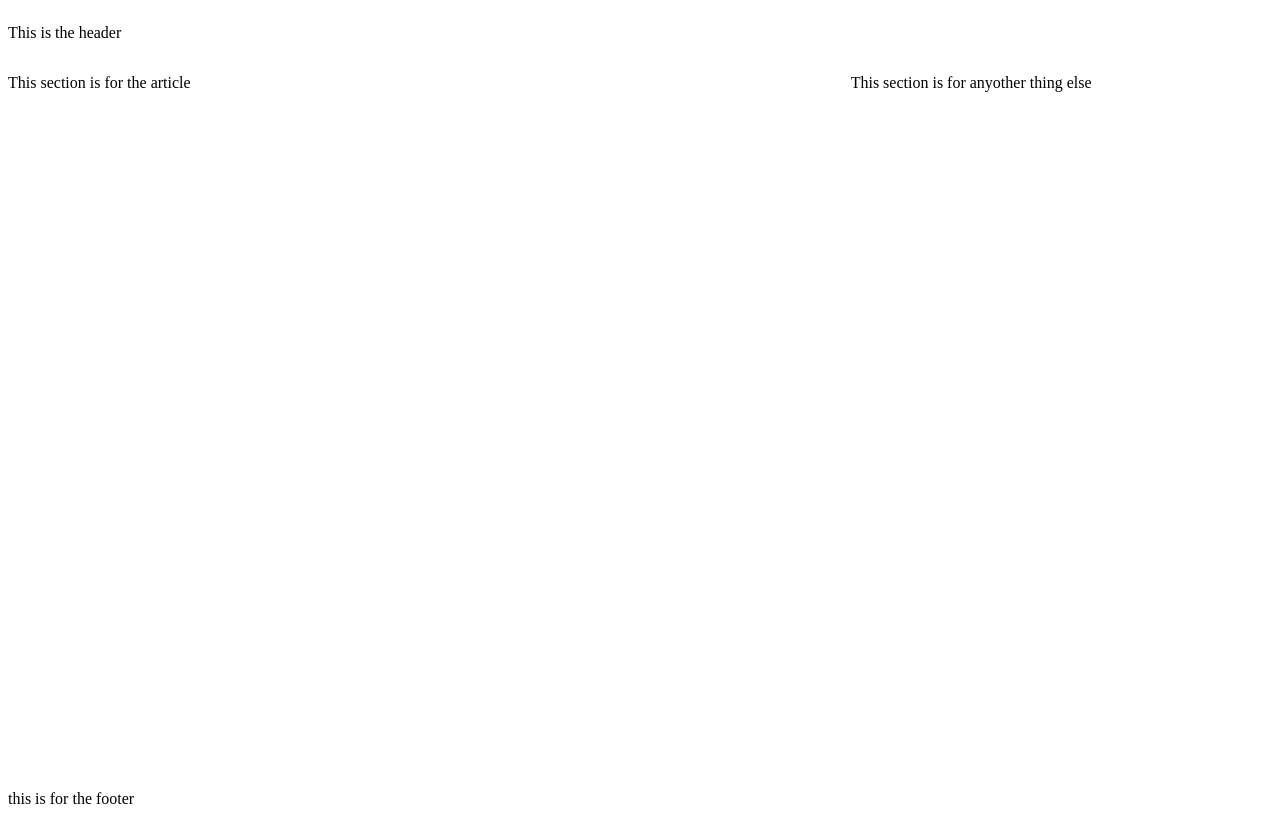
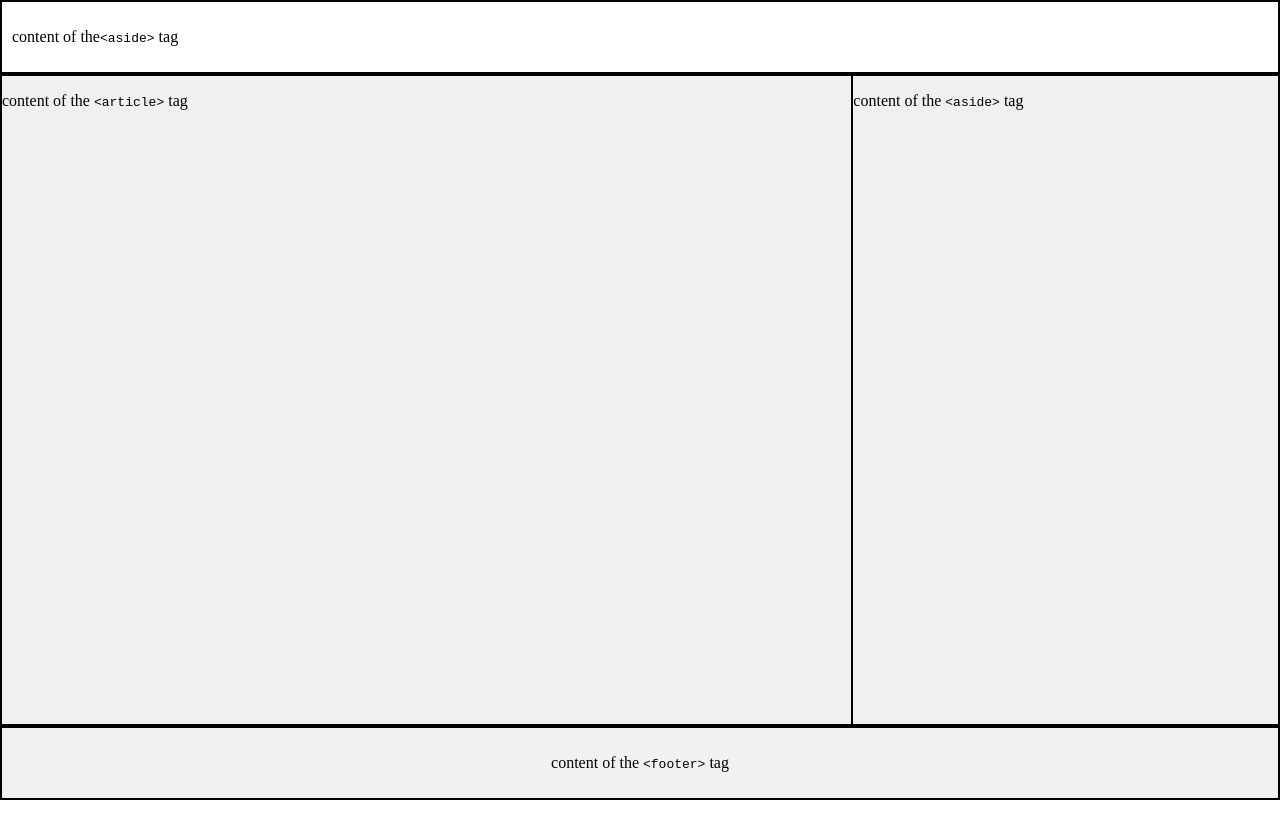
Before and after one commit to shaebydesign/alx_html_css, a plain HTML site: page css_basic/index.html in a window 1280 px wide. Drawn offline with Linux system fonts and the light colour scheme.

Commit message:
updated styling

```diff
--- a/css_basic/index.html
+++ b/css_basic/index.html
@@ -7,20 +7,20 @@
     <link rel="stylesheet" href="styles.css">
 
     <header>
-        <p>This is the header</p>
+        <p>content of the<code>&lt;aside&gt;</code> tag</p>
     </header>
 </head>
 <body class="works_on_smartphone">
     <main>
     <article>
-        <p>This section is for the article</p>
+        <p>content of the <code>&lt;article&gt;</code>  tag</p>
     </article>
     <aside>
-        <p>This section is for anyother thing else</p>
+        <p>content of the <code>&lt;aside&gt;</code> tag</p>
     </aside>
 </main>
 <footer>
-    this is for the footer
+    <p> content of the <code>&lt;footer&gt;</code> tag</p>
 </footer>
 </body>
 </html>
--- a/css_basic/styles.css
+++ b/css_basic/styles.css
@@ -1,21 +1,37 @@
 body {
     display: flex;
     flex-direction: column;
-    min-height: 100vh
+    height: 100vh;
+    margin: 0;
 }
 
+header{
+    border: 2px solid black;
+    padding: 10px;
+}
 main {
     display: flex;
     flex-direction: row;
     flex: auto;
+    border: 2px solid black;
 }
 
 article {
     flex: 2;
+    border-right: 2px solid black;
+    background-color: #f0f0f0;
     overflow-y: auto;
 }
 
 aside {
     flex: 1;
+    background-color: #f0f0f0;
     overflow-y: auto;
 }
+
+footer {
+    border: 2px solid black;
+    background-color: #f1f1f1;
+    padding: 10px;
+    text-align: center;
+}
```
